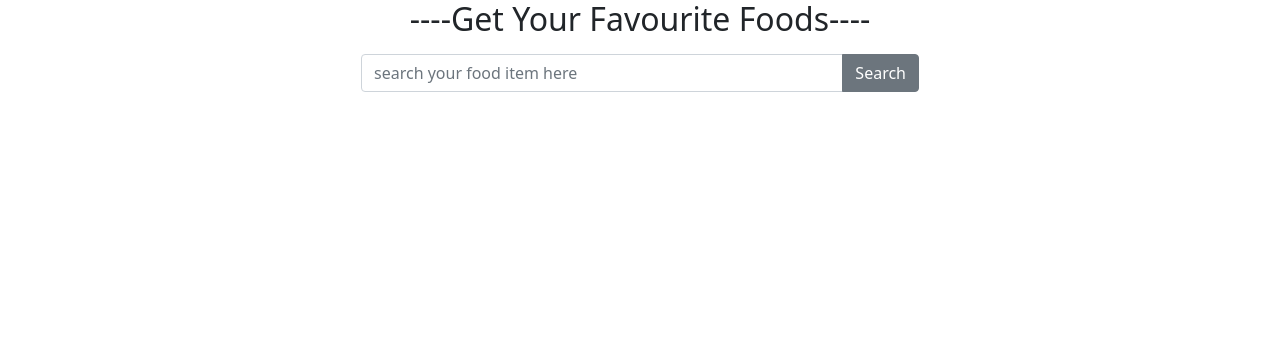
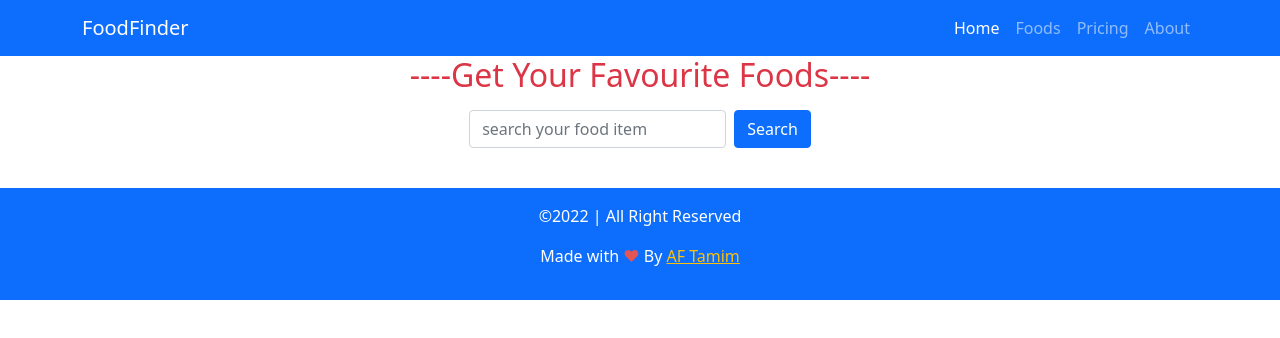
Before and after one commit to itamim345/Find-Your-Food, a plain HTML site: page index.html in a window 1280 px wide. Drawn offline with nearby package versions, Linux system fonts and the light colour scheme.

Commit message:
some modification and additon

```diff
--- a/index.html
+++ b/index.html
@@ -11,19 +11,42 @@
     <link rel="stylesheet" href="style.css">
 </head>
 <body>
+    <!-- header -->
+    <nav class="navbar navbar-expand-lg navbar-dark bg-primary">
+        <div class="container">
+          <a class="navbar-brand" href="#">FoodFinder</a>
+          <button class="navbar-toggler" type="button" data-bs-toggle="collapse" data-bs-target="#navbarNavAltMarkup" aria-controls="navbarNavAltMarkup" aria-expanded="false" aria-label="Toggle navigation">
+            <span class="navbar-toggler-icon"></span>
+          </button>
+          <div class="collapse navbar-collapse justify-content-end" id="navbarNavAltMarkup">
+            <div class="navbar-nav">
+              <a class="nav-link active" aria-current="page" href="#">Home</a>
+              <a class="nav-link" href="#">Foods</a>
+              <a class="nav-link" href="#">Pricing</a>
+              <a class="nav-link" href="#">About</a>
+            </div>
+          </div>
+        </div>
+      </nav>
     <div class="container">
-        <h2 class="text-center">----Get Your Favourite Foods----</h2>
+        <h2 class="text-center text-danger">----Get Your Favourite Foods----</h2>
     <!-- search food -->
-        <div class="input-group my-3 w-50 mx-auto">
-            <input id="input-filed" type="text" class="form-control" placeholder="search your food item here" aria-label="Recipient's username" aria-describedby="button-addon2">
-            <button class="btn btn-secondary" type="button" id="button-addon2">Search</button>
+        <div class="input-group justify-content-center my-3 mx-auto">
+            <form class="d-flex">
+                <input id="input-filed" class="form-control me-2" type="search" placeholder="search your food item" aria-label="Search">
+                <button class="btn btn-primary" type="submit" id="button-addon2">Search</button>
+            </form>
+            <!-- <input id="input-filed" type="text" class="form-control" placeholder="search your food item here" aria-label="Recipient's username" aria-describedby="button-addon2">
+            <button class="btn btn-secondary" type="button" id="button-addon2">Search</button> -->
         </div>
     <!-- foods showing area -->
-        <div id="show-foods" class="row row-cols-1 row-cols-md-3 g-4">
-
-        </div>
+        <div id="show-foods" class="row row-cols-1 row-cols-md-3 g-4"></div>
     </div>
-
+    <!-- footer area -->
+    <footer class="py-3 mt-5 bg-primary text-white">
+        <p class="text-center">&copy2022 | All Right Reserved</p>
+        <p class="text-center">Made with <span style="color: #e25555;">❤</span> By <a href="#" class="text-warning">AF Tamim</a></p>
+    </footer>
 
 
 
--- a/script.js
+++ b/script.js
@@ -1,6 +1,8 @@
 document.getElementById('button-addon2').addEventListener('click', () => {
-    let inputValue = document.getElementById('input-filed').value;
+    let inputfield = document.getElementById('input-filed');
+    let inputValue = inputfield.value;
     let url = `https://www.themealdb.com/api/json/v1/1/search.php?s=${inputValue}`
+    inputfield.value = '';
     fetch(url)
     .then (resp => resp.json())
     .then(data => displayFood(data.meals))
@@ -13,7 +15,7 @@ function displayFood (foods) {
        let div = document.createElement('div');
        div.classList.add('col');
        div.innerHTML = `
-                        <div class="card">
+                        <div class="card h-100">
                             <img src="${food.strMealThumb}" class="card-img-top" alt="...">
                             <div class="card-body">
                                 <h5 class="card-title">${food.strMeal}</h5>
@@ -23,6 +25,7 @@ function displayFood (foods) {
                                 <li class="list-group-item">Place of origin:- ${food.strArea}</li>
                                 <li class="list-group-item">Food Catagory:- ${food.strCategory}</li>
                             </ul>
+                            <a href="${food.strYoutube}" target="_blank"class="btn btn-primary w-100 mx-auto">Get Recipe</a>
                         </div>
                     `
         wrapper.appendChild(div);
```
